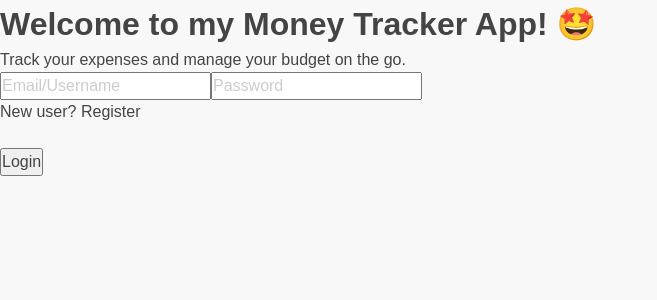
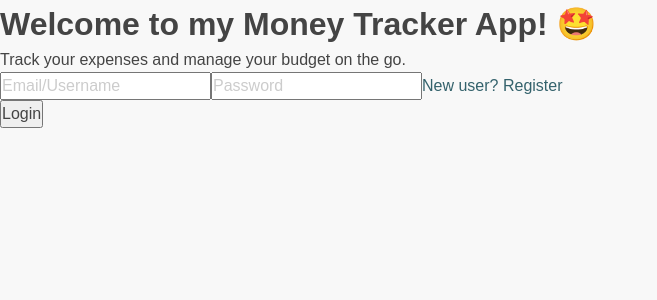
Before and after one commit to kNoCoding/MERN-Budget-Tracker, a React (Vite) app in the folder client/: page / in a window 1280 px wide. Shown: the top 300 px of the page, without its empty margins (0-657 px from the left). Built offline with nearby package versions, Linux system fonts and the light colour scheme.

Commit message:
Reset previous temporary style

```diff
--- a/client/src/components/AuthForm.jsx
+++ b/client/src/components/AuthForm.jsx
@@ -56,9 +56,9 @@ function AuthForm() {
           onChange={handleChange}
         />
 
-        <p onClick={() => setIsLogin(!isLogin)}>
+        <a onClick={() => setIsLogin(!isLogin)}>
           {isLogin ? 'New user? Register' : 'Already registered? Login'}
-        </p>
+        </a>
         <br />
         <button type="submit">{isLogin ? 'Login' : 'Register'}</button>
       </form>
--- a/client/src/components/ExpenseList.jsx
+++ b/client/src/components/ExpenseList.jsx
@@ -2,7 +2,7 @@ import ExpensePreview from './ExpensePreview.jsx'
 
 const ExpenseList = ({ expenses, onDelete }) => {
     return (
-        <ul className='expense-list clean-list'>
+        <ul className='expense-list'>
             {expenses.map(expense => (
                 <ExpensePreview
                     key={expense._id}
--- a/client/src/components/ExpensePreview.jsx
+++ b/client/src/components/ExpensePreview.jsx
@@ -18,7 +18,7 @@ const ExpensePreview = ({ expense, onDelete }) => {
                 <p>{expense.description}</p>
                 <small>{formatDate(expense.date)}</small>
             </div>
-            <div className='expense-action-buttons flex'>
+            <div className='expense-action-buttons'>
                 <button onClick={() => navigate(`/expense-form/${expense._id}`)}>Edit</button>
                 <button onClick={() => onDelete(expense._id)}>Delete</button>
             </div>
```
